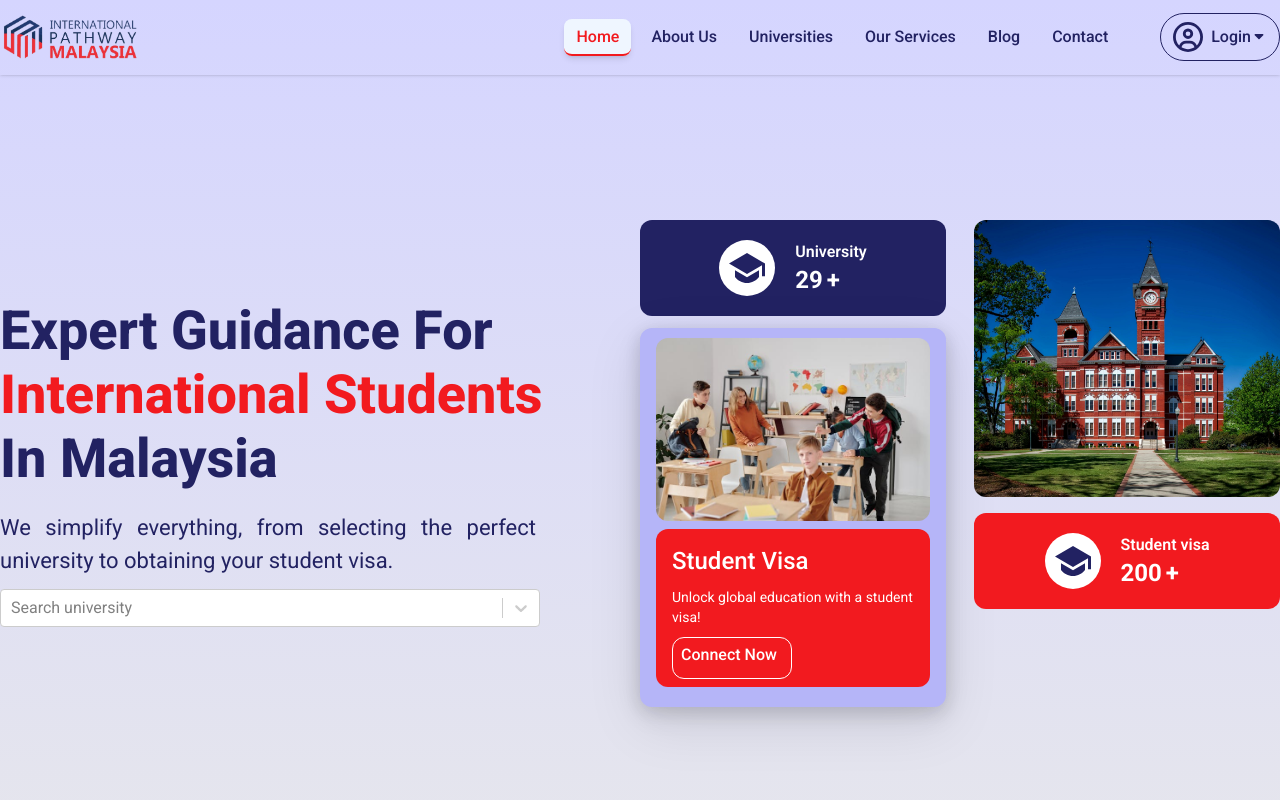
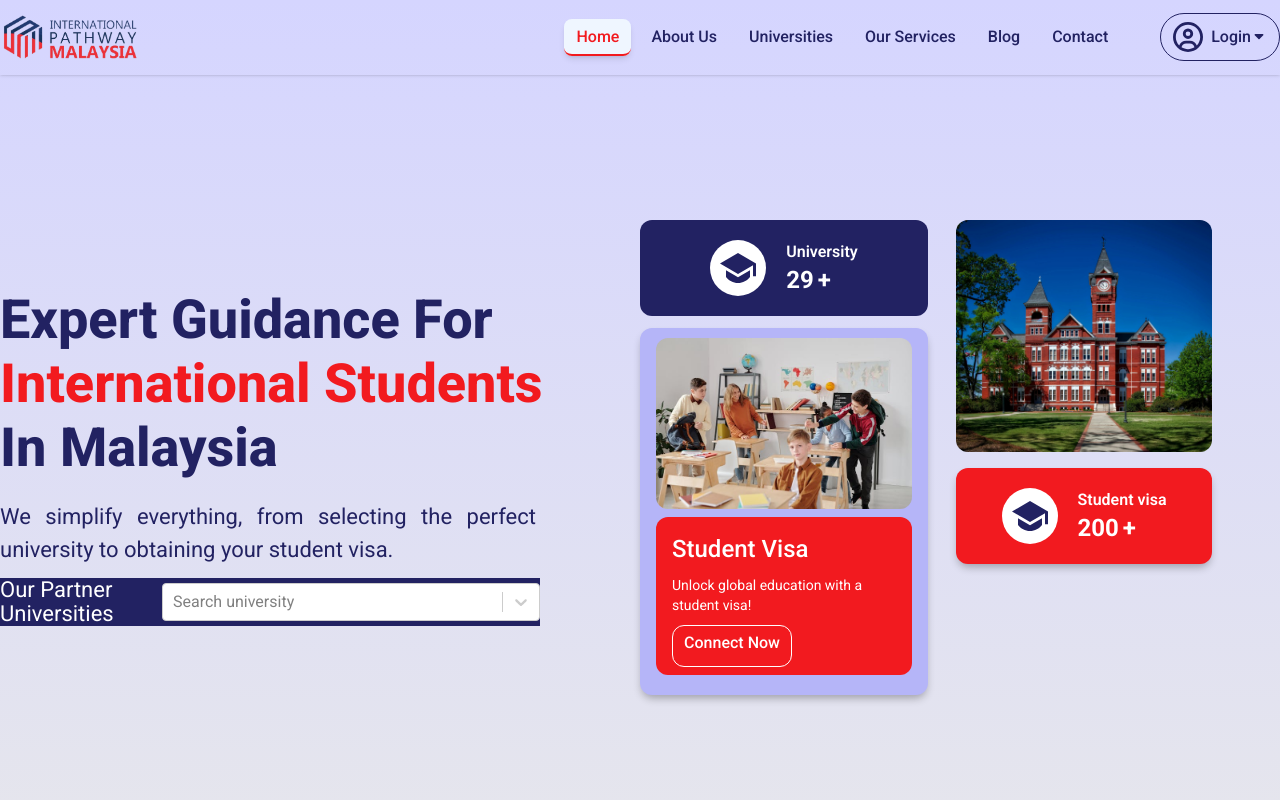
Before and after one commit to motasimdev/international-pathway-malaysia, a React (Vite) app: page / in a window 1280 px wide. Shown: the top 800 px of the page. Built offline with nearby package versions, Linux system fonts and the light colour scheme.

Commit message:
about part almost done

```diff
--- a/src/components/layouts/home/About.jsx
+++ b/src/components/layouts/home/About.jsx
@@ -37,7 +37,7 @@ const About = () => {
     <>
       <section className="bg-linear-to-b from-[#d5d5ff] to-[#e6e6ec] py-30 lg:pt-55 lg:pb-40 px-3 md:px-5 lg:px-0">
         <Container>
-          <div className="md:flex items-center md:gap-x-8 lg:gap-x-0">
+          <div className="md:flex justify-between items-center md:gap-x-8 lg:gap-x-0">
             <div className="md:w-[50%]">
               <h1 className="text-4xl md:text-[40px] lg:text-[54px] lg:leading-16 lg:pr-23 text-secondary font-extrabold ">
                 Expert Guidance For{" "}
@@ -48,7 +48,11 @@ const About = () => {
                 We simplify everything, from selecting the perfect university to
                 obtaining your student visa.
               </p>
-              <div className="max-w-135">
+              <div className="max-w-135 flex items-center bg-secondary">
+                <p className="text-lg lg:text-[22px] leading-6 text-white">
+                  Our Partner Universities
+                </p>
+                <div className="w-full">
                   <Select
                     options={universities}
                     onMenuOpen={() => console.log("menu opened")}
@@ -59,11 +63,12 @@ const About = () => {
                   />
                 </div>
               </div>
+            </div>
 
             {/* ======================================= */}
             <div className=" md:w-[50%] mt-4 md:mt-0">
               <div className="md:flex gap-x-7">
-                <div className="md:w-[50%] flex flex-col gap-y-3">
+                <div className="md:w-[45%] flex flex-col gap-y-3">
                   {/* ==============box one======== */}
                   <div className="flex justify-center py-4 md:py-5 md:px-8 bg-secondary rounded-xl">
                     <div className="size-9 md:size-14 rounded-full bg-white flex items-center justify-center">
@@ -79,7 +84,7 @@ const About = () => {
                         start={0}
                         end={29}
                         duration={3}
-                        useEasing={true}
+                        useEasing={false}
                         separator=","
                       />{" "}
                       <span className="text-xl md:text-2xl text-white font-bold">
@@ -90,7 +95,7 @@ const About = () => {
                   {/* ==============box one======== */}
 
                   {/* ==============box two======== */}
-                  <div className="bg-[#b5b5f8] pt-2 md:pt-2.5 px-2 md:px-4 pb-3 md:pb-5 rounded-xl flex flex-col gap-y-2 shadow-[0px_4px_16px_rgba(17,17,26,0.1),0px_8px_24px_rgba(17,17,26,0.1),0px_16px_56px_rgba(17,17,26,0.1)]">
+                  <div className="bg-[#b5b5f8] pt-2 md:pt-2.5 px-2 md:px-4 pb-3 md:pb-5 rounded-xl flex flex-col gap-y-2 shadow-[0px_5px_8px_-2px_rgba(0,0,0,0.3)]">
                     <picture>
                       <img
                         src={grpStudy}
@@ -109,7 +114,7 @@ const About = () => {
                         text={"Unlock global education with a student visa!"}
                         className={"text-white py-1.5 md:py-2.5"}
                       />
-                      <div className="w-fit m-auto md:m-0 md:w-30 py-1 md:py-2 px-2 md:px-2 rounded-xl border border-white">
+                      <div className="w-fit m-auto md:m-0 md:w-30 py-1 md:py-2 px-2 md:px-2 rounded-xl border border-white text-center">
                         <PBase
                           text={"Connect Now"}
                           className={"animate-bounce text-white font-medium"}
@@ -121,7 +126,7 @@ const About = () => {
                 </div>
 
                 {/* ================================ */}
-                <div className="md:w-[50%] flex flex-col gap-y-4">
+                <div className="md:w-[40%] flex flex-col gap-y-4">
                   <picture>
                     <img
                       src={university}
@@ -130,7 +135,7 @@ const About = () => {
                     />
                   </picture>
                   {/* ============= */}
-                  <div className="flex justify-center py-4 md:py-5 md:px-8 bg-primary rounded-xl">
+                  <div className="flex justify-center py-4 md:py-5 md:px-8 bg-primary rounded-xl shadow-[0px_5px_8px_-2px_rgba(0,0,0,0.3)]">
                     <div className="size-9 md:size-14 rounded-full bg-white flex items-center justify-center">
                       <RiGraduationCapFill className="text-secondary text-2xl md:text-4xl " />
                     </div>
```
Also changed, not shown: src/assets/clipped.png (deleted). Lines whose indentation alone changed are shown as unchanged.
